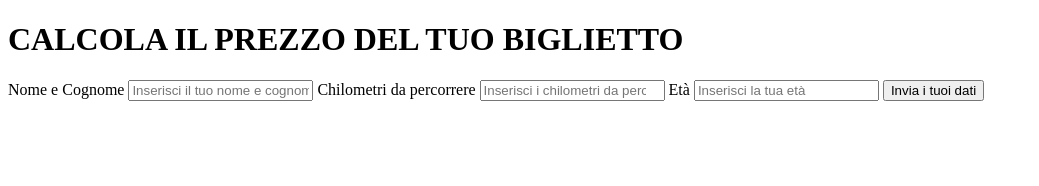
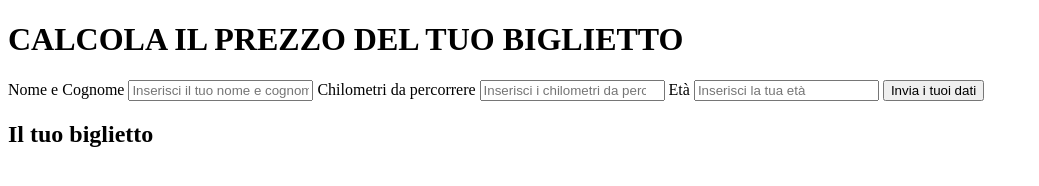
Before and after one commit to penso996/js-biglietto-treno-form, a plain HTML site: page index.html in a window 1280 px wide. Shown: the whole page, without its empty margins (0-1039 px from the left). Drawn offline with Linux system fonts and the light colour scheme.

Commit message:
working on html

```diff
--- a/index.html
+++ b/index.html
@@ -15,7 +15,6 @@
         <h1>CALCOLA IL PREZZO DEL TUO BIGLIETTO</h1>
 
         <form id="train-ticket-form">
-
             <label for="user-name">Nome e Cognome</label>
             <input id="user-name" type="text" placeholder="Inserisci il tuo nome e cognome">
 
@@ -28,6 +27,11 @@
             <button id="calculate-button">Invia i tuoi dati</button>
         </form>
 
+        <div id="ticket-output">
+            <h2>Il tuo biglietto</h2>
+            <p id="ticket-details"></p>
+        </div>
+
     </div>
 
     <script src="./js/script.js"></script>
```
